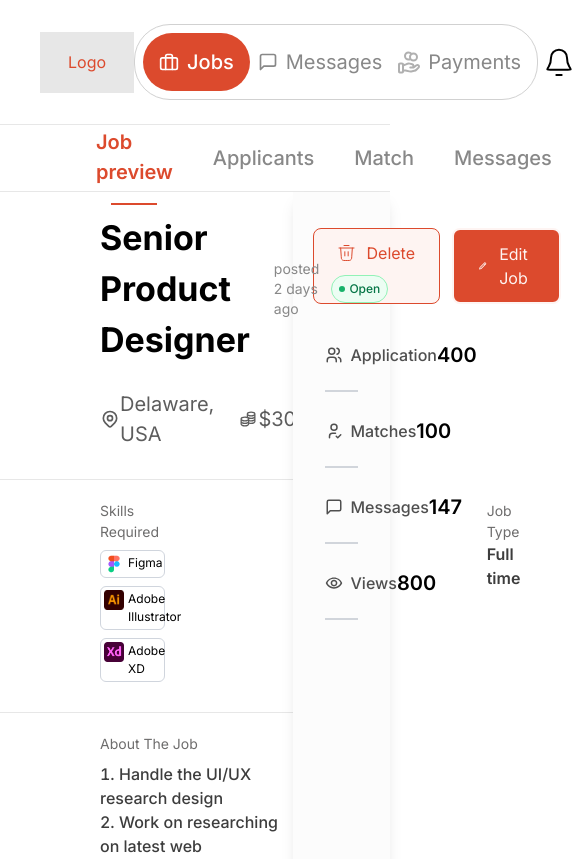
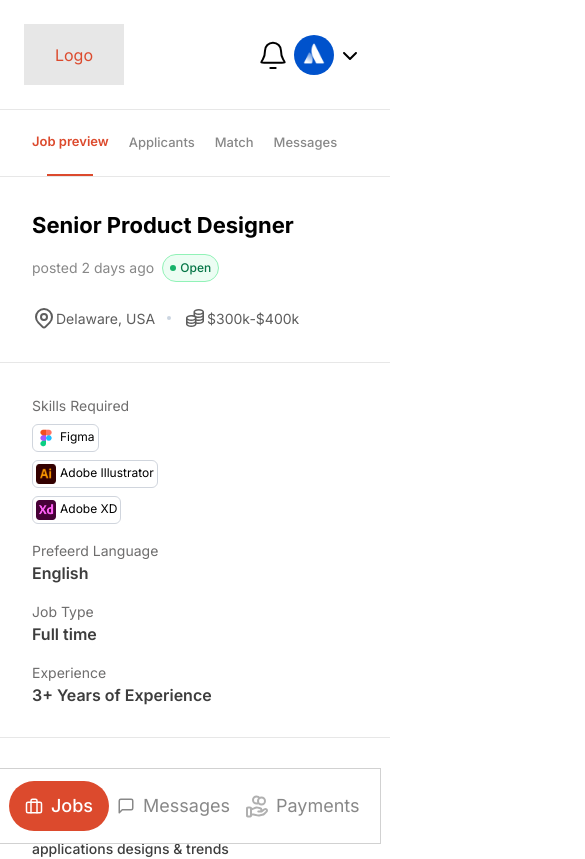
Before and after one commit to ankitmrmishra/clade, a Next.js app: page / in a window 390 px wide. Shown: the top 859 px of the page, 585 px wide, since content can reach past the window. Built offline with nearby package versions, Linux system fonts and the light colour scheme.

Commit message:
final push[responsive]

```diff
--- a/src/app/page.tsx
+++ b/src/app/page.tsx
@@ -9,7 +9,7 @@ export default function Home() {
     <main className=''>
       <Navbar />
       <JobsNav />
-      <div className='grid grid-cols-4'>
+      <div className='md:grid grid-cols-4 flex flex-col'>
         <div className='col-span-3'>
           <JobPage />
         </div>
--- a/src/components/JobActionDetail.tsx
+++ b/src/components/JobActionDetail.tsx
@@ -3,9 +3,10 @@ import { TbUsers, TbUserCheck } from "react-icons/tb";
 import { MdOutlineRemoveRedEye } from "react-icons/md";
 import { BiPencil } from "react-icons/bi";
 import { FiMessageSquare } from "react-icons/fi";
+import { cn } from "@/utils/utils";
 const JobActionDetail = () => {
   return (
-    <div className='flex gap-6 flex-col pt-[36px] pl-[20px] pr-[20px] shadow-lg h-full bg-[#FCFCFC]'>
+    <div className='flex gap-6 flex-col pt-[36px] pl-[20px] pr-[20px] pb-[80px] shadow-lg h-full bg-[#FCFCFC]'>
       <div className='flex gap-3'>
         <div className='actionButtons bg-[#FEF4F2] w-[172px] border-[#DC4A2D] border rounded-[8px]'>
           <div className='delete  gap-3 flex justify-center items-center align-middle text-[#DC4A2D] pl-[24px] pr-[24px] pt-[12px] pb-[12px]'>
@@ -24,7 +25,10 @@ const JobActionDetail = () => {
         {data.map((da, idx) => (
           <div
             key={idx}
-            className='users flex justify-between items-center align-middle border-gray-300 border-b-2   pb-5'>
+            className={cn(
+              "users flex justify-between items-center align-middle border-gray-300 border-b-2   pb-5",
+              idx == 3 ? "border-b-0" : ""
+            )}>
             <div className='flex align-middle justify-center items-center text-[#4F4F4F] gap-2'>
               <div className='icon text-lg'>{da.icon}</div>
               <div className='text font-medium'>{da.title}</div>
--- a/src/components/JobDescription.tsx
+++ b/src/components/JobDescription.tsx
@@ -51,10 +51,13 @@ const JobDescription: React.FC<JobDescriptionprops> = ({
 }) => {
   return (
     <div className=' w-full'>
-      <div className='pl-[100px] pt-[20px] title-job-price-place border-b border-[#E7E7E7] pb-[30px]'>
-        <div className='title-area flex justify-start align-middle gap-3  items-center '>
-          <span className='Job-title text-[34px] font-bold'>{JobTitle}</span>
-          <div className='w-[4px] h-[4px] rounded-full bg-slate-300 relative '></div>
+      <div className='md:pl-[100px] md:pt-[20px] p-8 title-job-price-place border-b border-[#E7E7E7] md:pb-[30px]'>
+        <div className='title-area flex md:flex-row flex-col justify-start align-middle gap-3  md:items-center '>
+          <span className='Job-title md:text-[34px] text-[22px] font-bold'>
+            {JobTitle}
+          </span>
+          <div className='w-[4px] h-[4px] rounded-full bg-slate-300 hidden md:relative md:flex'></div>
+          <div className='flex gap-2 md:justify-center justify-start items-center  align-middle'>
             <span className='time-of-job-posting relative text-sm  text-[#888888]'>
               {TimeOfPosting}
             </span>
@@ -80,23 +83,34 @@ const JobDescription: React.FC<JobDescriptionprops> = ({
               )}
             </span>
           </div>
-        <div className='pay-place flex pt-[24px]  text-[20px] gap-3 text-[#5D5D5D]'>
+        </div>
+
+        {/* /////////////////////////////////////////////////////////////////////////////////////////////////////
+        This is Pay and Job Location
+//////////////////////////////////////////////////////////////////////////////////////////////////// */}
+
+        <div className='pay-place flex justify-start items-center align-middle pt-[24px] text-[14px] md:text-[20px] gap-3 text-[#5D5D5D]'>
           <div className='location flex justify-center align-middle items-center'>
-            <div className='icon'>
+            <div className='icon text-2xl'>
               <HiOutlineLocationMarker />
             </div>
             <div className='loactionDetail'>{location}</div>
           </div>
-          <div className='w-[4px] h-[4px] rounded-full bg-slate-300 relative top-[13px]'></div>
+          <div className='w-[4px] h-[4px] rounded-full bg-slate-300 relative '></div>
           <div className='pay flex justify-center align-middle items-center'>
-            <div className='icon'>
+            <div className='icon text-2xl '>
               <LiaCoinsSolid />
             </div>
             <div className='payPrice'>{payPrice}</div>
           </div>
         </div>
       </div>
-      <div className='flex pl-[100px] pt-[20px] title-job-price-place border-b border-[#E7E7E7] pb-[30px] gap-32'>
+
+      {/*
+      /////////////////////////////////////////////////////////////////////////////////////////////////////////////////////
+                             This is Skills and All details
+     /////////////////////////////////////////////////////////////////////////////////////////////////////////////////////                         */}
+      <div className='flex md:flex-row flex-col md:pl-[100px] md:pt-[20px] p-8 title-job-price-place border-b border-[#E7E7E7] pb-[30px] md:gap-32 gap-4'>
         <div className='Skills flex flex-col gap-2'>
           <span className='text-[#6E6D6D] text-[14px]'>Skills Required</span>
           {skillsRequired.map((skillsRequired, key) => (
@@ -133,8 +147,6 @@ const JobDescription: React.FC<JobDescriptionprops> = ({
           </span>
         </div>
       </div>
-
-      <div className=''></div>
     </div>
   );
 };
@@ -145,8 +157,10 @@ export const JobAbout: React.FC<JobAbout> = ({
   workLocation,
 }) => {
   return (
-    <div className=' pl-[100px] pt-[20px] title-job-price-place border-b border-[#E7E7E7] pb-[30px] '>
-      <h2 className='text-[14px] text-[#6E6D6D] mb-2'>About The Job</h2>
+    <div className=' md:pl-[100px] md:pt-[20px] p-8 md:text-[16px] text-[14px] title-job-price-place border-b border-[#E7E7E7] pb-[30px] '>
+      <h2 className='md:text-[14px] text-[12px] text-[#6E6D6D] mb-2'>
+        About The Job
+      </h2>
 
       <ol className='list-decimal list-inside mb-6 text-[#3D3D3D] font-medium'>
         {mainDuties.map((duty, index) => (
@@ -178,7 +192,7 @@ export const AboutCompany: React.FC<CompanyAboutprops> = ({
   CompanyName,
 }) => {
   return (
-    <div className='pl-[100px] pt-[20px] w-[776px] mb-10'>
+    <div className='md:pl-[100px] md:pt-[20px] md:w-[776px] md:mb-10 p-8'>
       <div className='Company-Name-Logo flex justify-start gap-4 align-middle items-center'>
         <div>
           <Image
@@ -193,7 +207,7 @@ export const AboutCompany: React.FC<CompanyAboutprops> = ({
           <span>{CompanyName}</span>
         </div>
       </div>
-      <div className='grid grid-cols-2 gap-[15px] mt-10'>
+      <div className='grid md:grid-cols-2 grid-cols-1 gap-[15px] mt-10'>
         {componentsCompany.map((title, key) => (
           <div className='flex flex-col w-[336px]  '>
             <span className='text-[14px] text-[#6E6D6D]'>{title.title}</span>
--- a/src/components/JobsNav.tsx
+++ b/src/components/JobsNav.tsx
@@ -3,11 +3,11 @@ import React from "react";
 
 const JobsNav = () => {
   return (
-    <div className='flex justify-start  items-center align-middle  h-[67px] border-b border-[#E7E7E7] w-full pl-24 gap-10'>
+    <div className='flex  justify-start  items-center align-middle  h-[67px] border-b border-[#E7E7E7] w-full md:pl-24 p-8 md:gap-10 gap-5'>
       {Navitems.map((items, index) => (
         <div
           className={cn(
-            "text-[20px] flex flex-col justify-center items-center align-middle",
+            "md:text-[20px] text-[13px] flex flex-col justify-center items-center align-middle",
             items.active == true
               ? "text-[#DC4A2D] font-semibold"
               : "text-[#888888] font-medium"
@@ -16,7 +16,7 @@ const JobsNav = () => {
           {items.item}
 
           {items.active == true ? (
-            <div className='relative top-4 w-[60%] h-[2px] bg-[#DC4A2D]'></div>
+            <div className='relative md:top-4 top-[1.4rem] w-[60%] h-[2px] bg-[#DC4A2D]'></div>
           ) : (
             ""
           )}
--- a/src/components/Navbar.tsx
+++ b/src/components/Navbar.tsx
@@ -7,15 +7,15 @@ import { FaChevronDown } from "react-icons/fa6";
 
 const Navbar = () => {
   return (
-    <div className='flex justify-between align-middle items-center pt-[24px] pb-6 pl-[40px] pr-[14px] border-b border-[#E7E7E7]'>
+    <div className='flex justify-between align-middle items-center md:pt-[24px] md:pb-6 md:pl-[40px] md:pr-[14px] p-6 border-b border-[#E7E7E7]'>
       <div className='left logo bg-[#E7E7E7] w-[100px] h-[61px] text-[#DC4A2D] flex justify-center items-center align-middle pt-[9px] pb-[9px] pl-[28px] pr-[28px]'>
         <span>Logo</span>
       </div>
-      <div className='center flex justify-between align-middle items-center border border-[#D1D1D1] rounded-[36px] w-[538px] p-2'>
+      <div className='center fixed md:relative bottom-0 bg-white flex justify-between align-middle items-center border border-[#D1D1D1] md:rounded-[36px] md:w-[538px] p-3 -ml-7'>
         {Navitems.map((title, index) => (
           <div
             className={cn(
-              "flex h-[58px] justify-center items-center align-middle gap-2 p-[8px] rounded-[34px] text-xl",
+              "flex md:h-[58px] h-[50px] justify-center items-center align-middle gap-2 p-[8px] rounded-[34px] md:text-xl text-lg",
               title.active == true
                 ? "bg-[#DC4A2D] font-medium  text-white p-4"
                 : " text-[#888888]"
```
Lines whose indentation alone changed are shown as unchanged.
